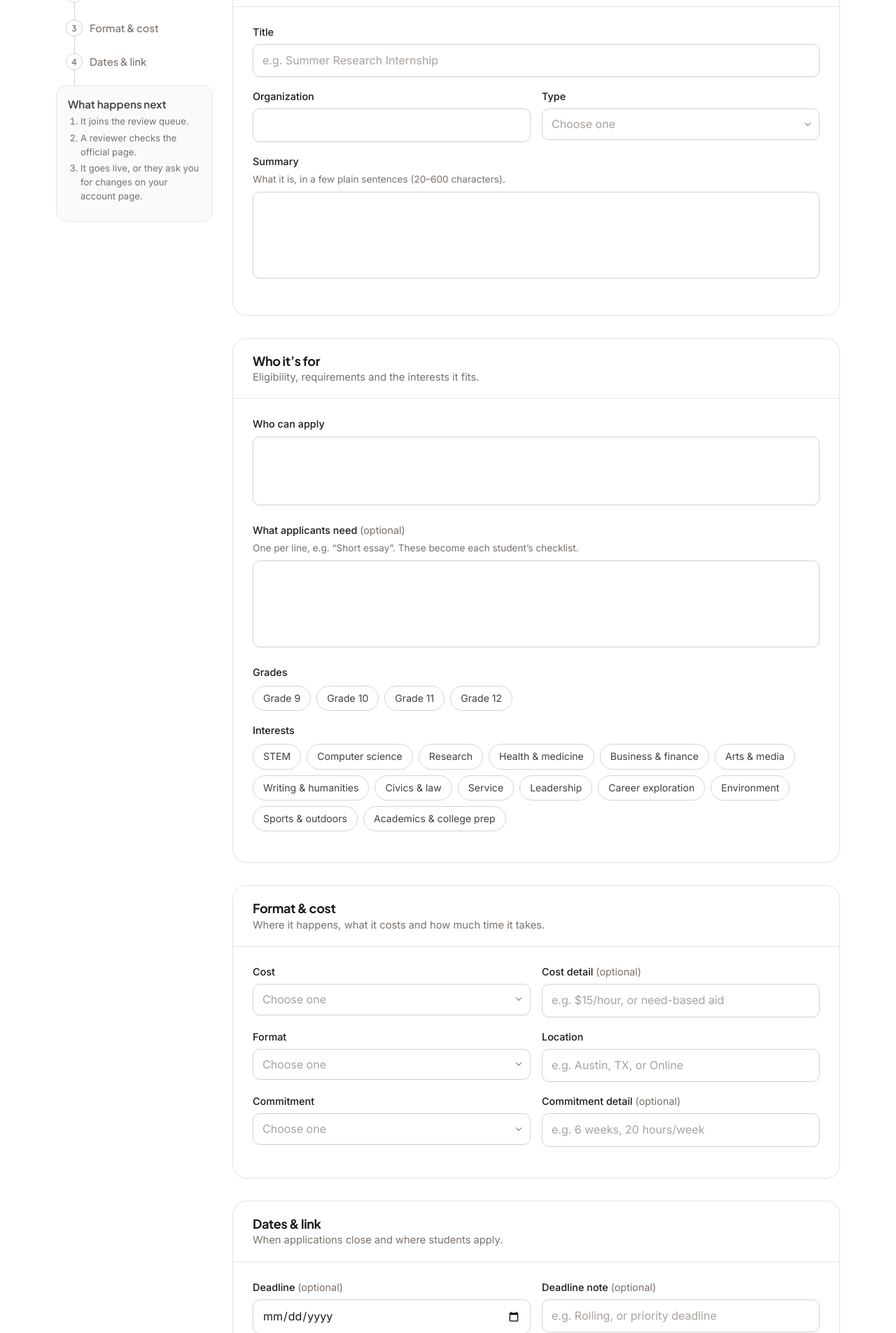
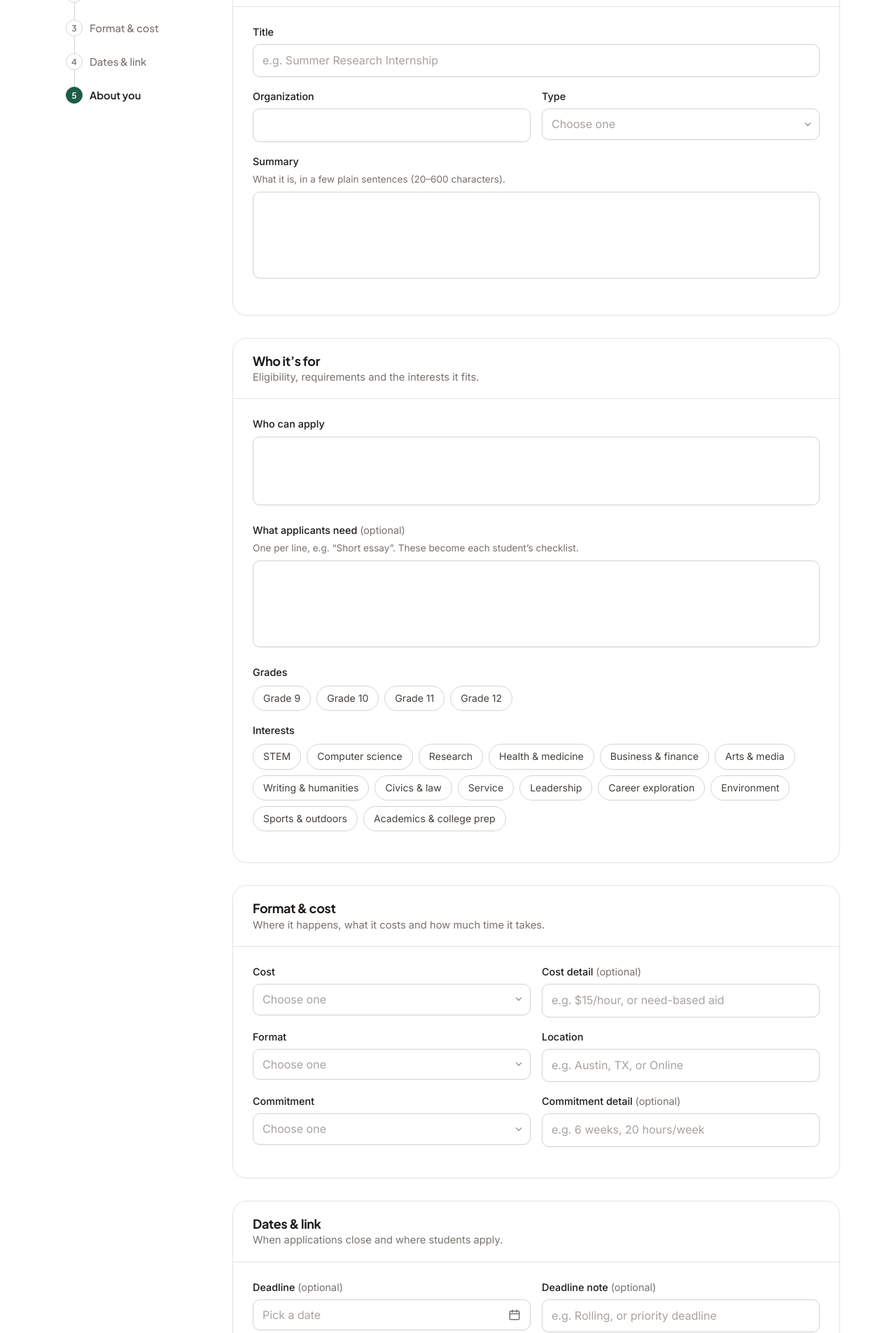
Before and after one commit to EclipzeCode/open-ajar, a Flask app: page /submit in a window 1280 px wide. Shown: the part 459-2364 px from the top of the page at 70% size. Run offline with Flask 3, Linux system fonts and the light colour scheme; the visitor is signed in with stand-in values (Sample User, id 1); tables that the repository leaves empty hold one stand-in row (values such as "Sample post").

Commit message:
Custom date picker; trim side panel help cards
Every <input type=date> becomes a styled button + calendar popover in the
same style as the custom dropdowns, with arrow/PageUp/PageDown/Home/End
keys, Today and Clear. The real input stays hidden underneath so forms and
tracker autosave get the same YYYY-MM-DD value. Form cards no longer clip
their contents so popovers can overflow them.

Account: Need a hand removed and Delete account moved in with the other
section links. Submit: What happens next removed.

Co-Authored-By: Claude Opus 5.5 <noreply@anthropic.com>

```diff
--- a/static/app.js
+++ b/static/app.js
@@ -144,7 +144,7 @@ const messageFor = (el) => {
   if (v.badInput || v.patternMismatch) return 'That doesn’t look right. Check it and try again';
   return el.validationMessage;
 };
-const shownOn = (el) => (el.classList.contains('dd__native') ? el.parentElement.querySelector('.dd__btn') : el);
+const shownOn = (el) => (el.matches('.dd__native, .dp__native') ? el.parentElement.querySelector('.dd__btn') : el);
 function clearError(el) {
   const target = shownOn(el);
   target.removeAttribute('aria-invalid');
@@ -305,6 +305,119 @@ function enhanceSelect(sel) {
 document.querySelectorAll('select:not([multiple])').forEach(enhanceSelect);
 document.addEventListener('click', (e) => document.querySelectorAll('.dd.is-open').forEach((d) => { if (!d.contains(e.target)) d.dispatchEvent(new Event('dd:close')); }));
 
+// Styled date picker. Each <input type=date> gets a button + calendar; the real input stays (hidden) so forms submit
+// the same YYYY-MM-DD value. Keyboard: arrows move a day/week, PageUp/PageDown a month, Enter picks, Escape closes.
+const MONTHS = ['January', 'February', 'March', 'April', 'May', 'June', 'July', 'August', 'September', 'October', 'November', 'December'];
+const iso = (d) => `${d.getFullYear()}-${String(d.getMonth() + 1).padStart(2, '0')}-${String(d.getDate()).padStart(2, '0')}`;
+const parseIso = (v) => { const m = /^(\d{4})-(\d{2})-(\d{2})$/.exec(v || ''); return m ? new Date(+m[1], m[2] - 1, +m[3]) : null; };
+const longDate = (d) => d.toLocaleDateString('en-US', { weekday: 'long', month: 'long', day: 'numeric', year: 'numeric' });
+function enhanceDate(input) {
+  const id = input.id || `dp-${++ddCount}`;
+  const label = document.querySelector(`label[for="${id}"]`);
+  const wrap = document.createElement('div');
+  wrap.className = 'dd dp';
+  input.replaceWith(wrap);
+  input.id = `${id}-native`;
+  input.classList.add('dp__native');
+  input.tabIndex = -1;
+  input.setAttribute('aria-hidden', 'true');
+
+  const btn = document.createElement('button');
+  btn.type = 'button';
+  btn.id = id;
+  btn.className = 'dd__btn dp__btn';
+  btn.setAttribute('aria-haspopup', 'dialog');
+  btn.setAttribute('aria-expanded', 'false');
+  btn.innerHTML = '<span class="dd__value"></span><svg class="icon" viewBox="0 0 24 24" aria-hidden="true"><rect x="3" y="5" width="18" height="16" rx="2"/><path d="M3 10h18M8 3v4M16 3v4"/></svg>';
+  const value = btn.firstChild;
+  value.id = `${id}-value`;
+  if (label) { label.id ||= `${id}-label`; btn.setAttribute('aria-labelledby', `${label.id} ${value.id}`); }
+  ['aria-invalid', 'aria-describedby'].forEach((a) => { if (input.hasAttribute(a)) btn.setAttribute(a, input.getAttribute(a)); });
+
+  const pop = document.createElement('div');
+  pop.className = 'dp__pop';
+  pop.setAttribute('role', 'dialog');
+  pop.setAttribute('aria-label', 'Choose a date');
+  pop.hidden = true;
+  pop.innerHTML = `<div class="dp__head"><button type="button" class="dp__nav" data-step="-1" aria-label="Previous month">‹</button>
+    <span class="dp__title" aria-live="polite"></span><button type="button" class="dp__nav" data-step="1" aria-label="Next month">›</button></div>
+    <div class="dp__grid" role="grid"></div>
+    <div class="dp__foot"><button type="button" class="dp__link" data-act="clear">Clear</button><button type="button" class="dp__link" data-act="today">Today</button></div>`;
+  wrap.append(input, btn, pop);
+  const title = pop.querySelector('.dp__title'), grid = pop.querySelector('.dp__grid');
+
+  let focus = new Date();
+  const render = () => {
+    const sel = parseIso(input.value), today = iso(new Date());
+    title.textContent = `${MONTHS[focus.getMonth()]} ${focus.getFullYear()}`;
+    const start = new Date(focus.getFullYear(), focus.getMonth(), 1);
+    start.setDate(1 - start.getDay()); // back up to Sunday
+    grid.innerHTML = ['Su', 'Mo', 'Tu', 'We', 'Th', 'Fr', 'Sa'].map((d) => `<span class="dp__dow" aria-hidden="true">${d}</span>`).join('');
+    for (let i = 0; i < 42; i++) {
+      const d = new Date(start.getFullYear(), start.getMonth(), start.getDate() + i);
+      const b = document.createElement('button');
+      b.type = 'button';
+      b.className = 'dp__day';
+      b.textContent = d.getDate();
+      b.dataset.date = iso(d);
+      b.setAttribute('aria-label', longDate(d));
+      b.tabIndex = iso(d) === iso(focus) ? 0 : -1;
+      if (d.getMonth() !== focus.getMonth()) b.classList.add('is-out');
+      if (iso(d) === today) b.classList.add('is-today');
+      if (sel && iso(d) === iso(sel)) { b.classList.add('is-selected'); b.setAttribute('aria-pressed', 'true'); }
+      grid.append(b);
+    }
+  };
+  const sync = () => {
+    const d = parseIso(input.value);
+    value.textContent = d ? d.toLocaleDateString('en-US', { month: 'short', day: 'numeric', year: 'numeric' }) : 'Pick a date';
+    btn.classList.toggle('is-placeholder', !d);
+  };
+  const set = (v) => {
+    if (input.value !== v) { input.value = v; ['input', 'change'].forEach((t) => input.dispatchEvent(new Event(t, { bubbles: true }))); }
+    sync();
+  };
+  const moveTo = (d) => { focus = d; render(); grid.querySelector('[tabindex="0"]').focus(); };
+  const open = () => {
+    document.querySelectorAll('.dd.is-open').forEach((d) => d !== wrap && d.dispatchEvent(new Event('dd:close')));
+    focus = parseIso(input.value) || new Date();
+    render();
+    pop.hidden = false; wrap.classList.add('is-open'); btn.setAttribute('aria-expanded', 'true');
+    grid.querySelector('[tabindex="0"]').focus();
+  };
+  const close = (refocus) => {
+    pop.hidden = true; wrap.classList.remove('is-open'); btn.setAttribute('aria-expanded', 'false');
+    if (refocus) btn.focus();
+  };
+  wrap.addEventListener('dd:close', () => close(false));
+  btn.addEventListener('click', () => (pop.hidden ? open() : close(true)));
+  btn.addEventListener('keydown', (e) => { if (e.key === 'ArrowDown') { e.preventDefault(); open(); } });
+  pop.addEventListener('click', (e) => {
+    const t = e.target.closest('button');
+    if (!t) return;
+    if (t.dataset.step) { focus = new Date(focus.getFullYear(), focus.getMonth() + +t.dataset.step, 1); render(); }
+    else if (t.dataset.date) { set(t.dataset.date); close(true); }
+    else if (t.dataset.act === 'clear') { set(''); close(true); }
+    else if (t.dataset.act === 'today') { set(iso(new Date())); close(true); }
+  });
+  pop.addEventListener('keydown', (e) => {
+    if (e.key === 'Escape') { e.preventDefault(); close(true); return; }
+    if (!e.target.dataset.date) return;
+    const y = focus.getFullYear(), m = focus.getMonth(), d = focus.getDate();
+    const step = { ArrowLeft: -1, ArrowRight: 1, ArrowUp: -7, ArrowDown: 7 }[e.key];
+    if (step) moveTo(new Date(y, m, d + step));
+    else if (e.key === 'PageUp' || e.key === 'PageDown') moveTo(new Date(y, m + (e.key === 'PageUp' ? -1 : 1), Math.min(d, 28)));
+    else if (e.key === 'Home') moveTo(new Date(y, m, d - focus.getDay()));
+    else if (e.key === 'End') moveTo(new Date(y, m, d + 6 - focus.getDay()));
+    else return;
+    e.preventDefault();
+  });
+  pop.addEventListener('focusout', (e) => { if (!wrap.contains(e.relatedTarget) && e.relatedTarget) close(false); });
+  input.form?.addEventListener('reset', () => setTimeout(sync));
+  sync();
+}
+document.querySelectorAll('input[type=date]').forEach(enhanceDate);
+
 // Admin queue: select-all checkbox
 document.querySelector('[data-select-all]')?.addEventListener('change', (e) => {
   e.target.closest('form').querySelectorAll('input[name=ids]').forEach((c) => { c.checked = e.target.checked; });
--- a/static/style.css
+++ b/static/style.css
@@ -360,7 +360,7 @@ body.page-focus .page-head { padding-top: 0; }
 .fpop__btn:hover { border-color: #D6D3D1; }
 .fpop.is-active .fpop__btn { border-color: #B9D3C6; background: var(--accent-soft); color: var(--accent); }
 .fpop__n { display: inline-grid; place-items: center; min-width: 20px; height: 20px; padding: 0 6px; border-radius: 99px; background: var(--grad); color: #fff; font-size: .72rem; font-weight: 600; }
-.fpop__panel, .dd__list { position: absolute; top: calc(100% + 8px); left: 0; z-index: 30; min-width: 240px; background: #fff; border: 1px solid var(--line);
+.fpop__panel, .dd__list, .dp__pop { position: absolute; top: calc(100% + 8px); left: 0; z-index: 30; min-width: 240px; background: #fff; border: 1px solid var(--line);
   border-radius: 16px; padding: 6px; box-shadow: 0 16px 40px rgba(28, 25, 23, .12), 0 2px 6px rgba(28, 25, 23, .04); }
 .fpop__panel--tall { max-height: 340px; overflow-y: auto; }
 .fpop__done { display: none; }
@@ -394,6 +394,26 @@ body.page-focus .page-head { padding-top: 0; }
 .dd__btn.is-placeholder .dd__value { color: #A8A29E; }
 .dd__value { overflow: hidden; text-overflow: ellipsis; white-space: nowrap; }
 .has-error .dd__btn { border-color: var(--danger); }
+/* styled date picker (app.js wraps every <input type=date>; the real input stays hidden underneath) */
+.dp__native { position: absolute !important; inset: 0; width: 100% !important; opacity: 0; pointer-events: none; }
+.dp__btn .icon { color: var(--muted); }
+.dp__btn::after { display: none; }
+.dp__pop { width: 300px; padding: 14px; }
+.dp__head { display: flex; align-items: center; justify-content: space-between; margin-bottom: 8px; }
+.dp__title { font: 600 .95rem var(--display); color: var(--ink-strong); }
+.dp__nav { width: 32px; height: 32px; border: 1px solid var(--line); border-radius: 10px; background: #fff; color: var(--ink); font-size: 1.2rem; line-height: 1; cursor: pointer; }
+.dp__nav:hover { background: var(--soft); border-color: var(--line-strong); }
+.dp__grid { display: grid; grid-template-columns: repeat(7, 1fr); gap: 2px; }
+.dp__dow { text-align: center; font-size: .72rem; font-weight: 600; color: var(--muted); padding: 4px 0 6px; }
+.dp__day { aspect-ratio: 1; border: 0; border-radius: 10px; background: none; font: 500 .88rem var(--sans); color: var(--ink-strong); cursor: pointer; }
+.dp__day:hover { background: var(--soft); }
+.dp__day:focus-visible { outline: 2px solid var(--accent-2); outline-offset: 0; }
+.dp__day.is-out { color: #A8A29E; }
+.dp__day.is-today { color: var(--accent); box-shadow: inset 0 0 0 1px var(--accent); }
+.dp__day.is-selected { background: var(--accent); color: #fff; box-shadow: none; }
+.dp__foot { display: flex; justify-content: space-between; margin-top: 10px; padding-top: 10px; border-top: 1px solid var(--line); }
+.dp__link { border: 0; background: none; padding: 4px 6px; border-radius: 8px; font: 500 .85rem var(--sans); color: var(--accent); cursor: pointer; }
+.dp__link:hover { background: var(--accent-soft); }
 .dd__list { list-style: none; margin: 0; min-width: 100%; max-height: 300px; overflow-y: auto; }
 .dd__list:focus { outline: 0; }
 .dd__opt { display: flex; align-items: center; justify-content: space-between; gap: 12px; padding: 9px 12px; border-radius: 10px; cursor: pointer; font-size: .93rem; color: var(--ink-strong); white-space: nowrap; }
@@ -508,8 +528,6 @@ body.page-focus .page-head { padding-top: 0; }
 .acct-avatar__icon { width: 30px; height: 30px; fill: none; stroke: #fff; stroke-width: 2; stroke-linecap: round; stroke-linejoin: round; }
 .acct-nav__n { margin-left: auto; min-width: 24px; padding: 1px 7px; border-radius: 99px; background: var(--soft); font-size: .75rem; text-align: center; }
 .acct-nav a[aria-current="true"] .acct-nav__n { background: var(--accent-soft); }
-.acct-nav__steps { margin: 6px 0 10px; padding-left: 18px; font-size: .82rem; line-height: 1.5; color: var(--muted); }
-.acct-nav__steps li { margin-bottom: 4px; }
 .acct-note--warn { background: var(--warn-soft); color: #78350F; }
 .acct-card--solo { max-width: 720px; }
 .track__title { min-width: 0; }
@@ -532,14 +550,15 @@ body.page-focus .page-head { padding-top: 0; }
 .acct-nav a:hover { background: var(--soft); color: var(--ink-strong); }
 .acct-nav a[aria-current="true"] { background: var(--accent-soft); color: var(--accent); }
 .acct-nav a[aria-current="true"]::before { opacity: 1; }
-.acct-nav__danger { margin-top: 4px; }
+.acct-nav__danger { margin-top: 8px; }
 .acct-nav__danger:not([aria-current="true"]) { color: var(--danger) !important; }
 .acct-sections { display: grid; gap: 32px; }
-.acct-card { background: #fff; border: 1px solid var(--line); border-radius: var(--radius); padding: 0 28px 28px; scroll-margin-top: 100px; overflow: hidden;
+.acct-card { background: #fff; border: 1px solid var(--line); border-radius: var(--radius); padding: 0 28px 28px; scroll-margin-top: 100px;
   box-shadow: 0 1px 2px rgba(28, 25, 23, .04); }
 .acct-card--danger { border-color: #FECACA; }
 /* each card opens with a title row over a hairline divider */
-.acct-card__head { margin: 0 -28px 24px; padding: 22px 28px 18px; border-bottom: 1px solid var(--line); }
+/* cards don't clip (dropdowns and the date picker must be able to overflow them), so tinted edges carry their own corners */
+.acct-card__head { margin: 0 -28px 24px; padding: 22px 28px 18px; border-bottom: 1px solid var(--line); border-radius: calc(var(--radius) - 1px) calc(var(--radius) - 1px) 0 0; }
 .acct-card--danger .acct-card__head { background: linear-gradient(120deg, #FEF2F2, #FFF7F7); border-bottom-color: #FECACA; }
 .acct-card__head h2 { font-size: 1.125rem; letter-spacing: -.02em; margin: 0 0 2px; }
 .acct-card__head p { margin: 0; color: var(--muted); font-size: .92rem; }
@@ -564,7 +583,7 @@ body.page-focus .page-head { padding-top: 0; }
 .acct-nav--steps a[aria-current="true"] { background: none; color: var(--ink-strong); font-weight: 600; }
 .acct-nav--steps a[aria-current="true"]::before { background: var(--accent); border-color: var(--accent); color: #fff; }
 /* submit bar closing the last card */
-.form-submit { display: flex; justify-content: space-between; align-items: center; gap: 16px; margin: 28px -28px -28px; padding: 18px 28px; background: var(--soft); border-top: 1px solid var(--line); }
+.form-submit { display: flex; justify-content: space-between; align-items: center; gap: 16px; margin: 28px -28px -28px; padding: 18px 28px; background: var(--soft); border-top: 1px solid var(--line); border-radius: 0 0 calc(var(--radius) - 1px) calc(var(--radius) - 1px); }
 .form-submit__note { display: inline-flex; align-items: center; gap: 8px; margin: 0; font-size: .875rem; color: var(--muted); }
 .form-submit__note .icon { width: 16px; height: 16px; }
 .acct-row { display: flex; justify-content: space-between; align-items: center; gap: 16px; margin-top: 20px; padding-top: 20px; border-top: 1px solid var(--line); }
--- a/templates/submit.html
+++ b/templates/submit.html
@@ -29,14 +29,6 @@
         <a href="#format">Format &amp; cost</a>
         <a href="#dates">Dates &amp; link</a>
         <a href="#you">About you</a>
-      </div>
-      <div class="acct-nav__help">
-        <strong>What happens next</strong>
-        <ol class="acct-nav__steps">
-          <li>It joins the review queue.</li>
-          <li>A reviewer checks the official page.</li>
-          <li>It goes live, or they ask you for changes on your account page.</li>
-        </ol>
       </div>
     </nav>
 
```
Also changed, not shown: templates/account.html (+1 -6 lines).
